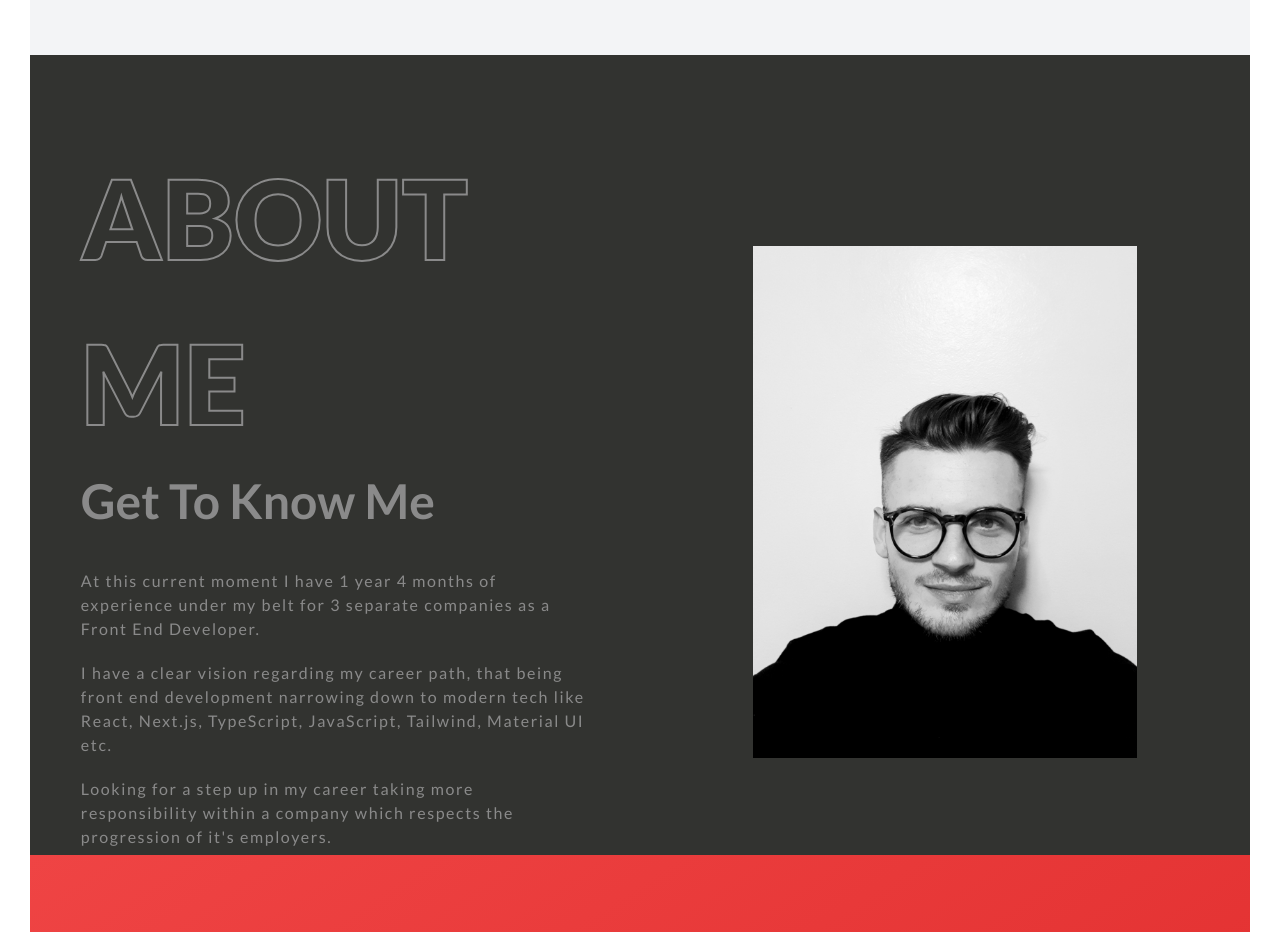
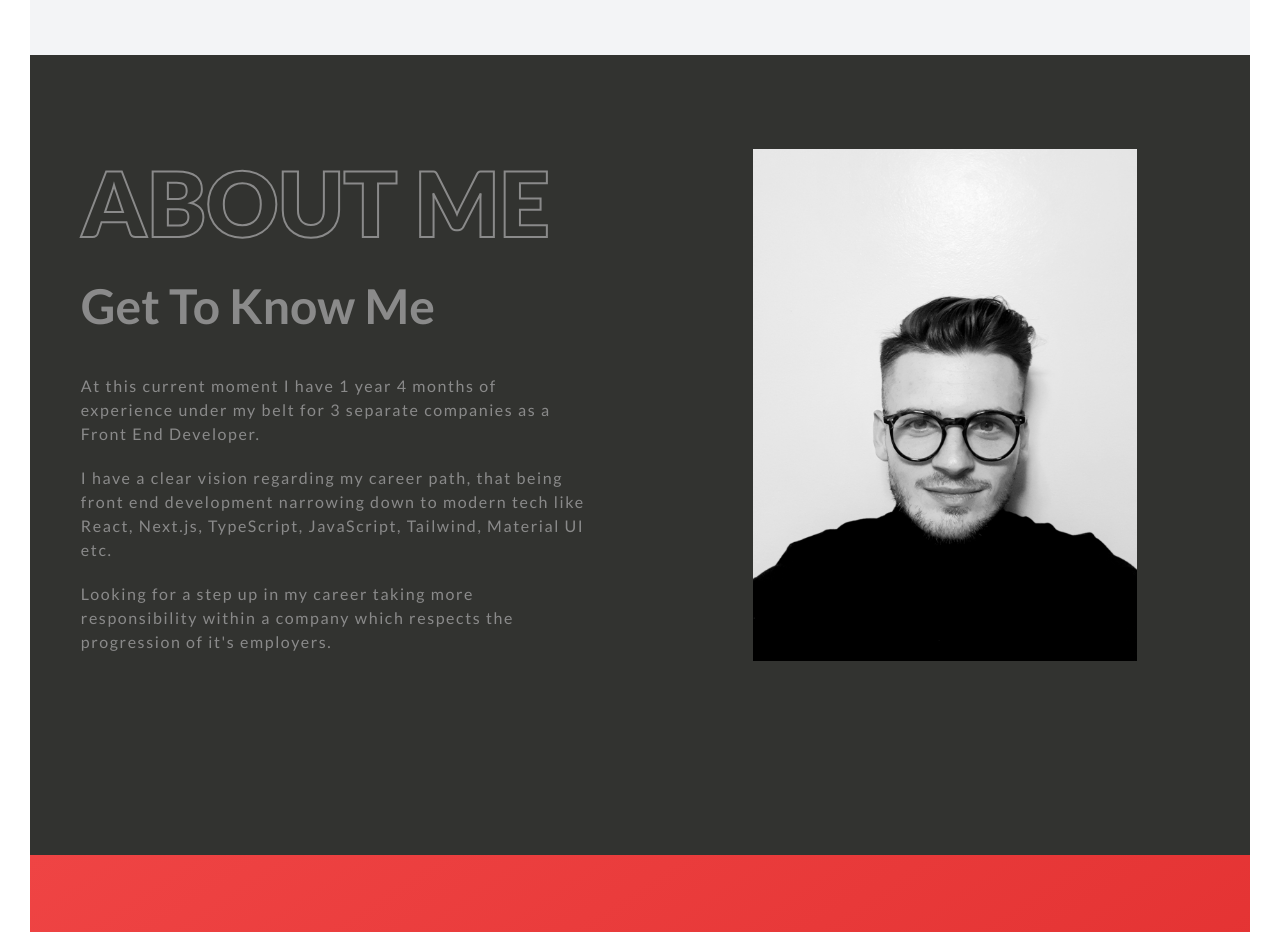
Before and after one commit to JakeLambertWD/portfolio2, a Next.js app: page / in a window 1280 px wide. Shown: the part 4680-5612 px from the top of the page. Built offline with nearby package versions, Linux system fonts and the light colour scheme.

Commit message:
Changed About Me section

```diff
--- a/components/about/About.js
+++ b/components/about/About.js
@@ -6,7 +6,7 @@ const About = () => {
 			<div className='grid grid-cols-2'>
 				<div className='col-span-1 flex justify-center items-center flex-col'>
 					<h1
-						className={`${classes.about__heading} text-[110px] uppercase text-left w-5/6`}
+						className={`${classes.about__heading} text-[90px] uppercase text-left w-5/6`}
 					>
 						About me
 					</h1>
```
